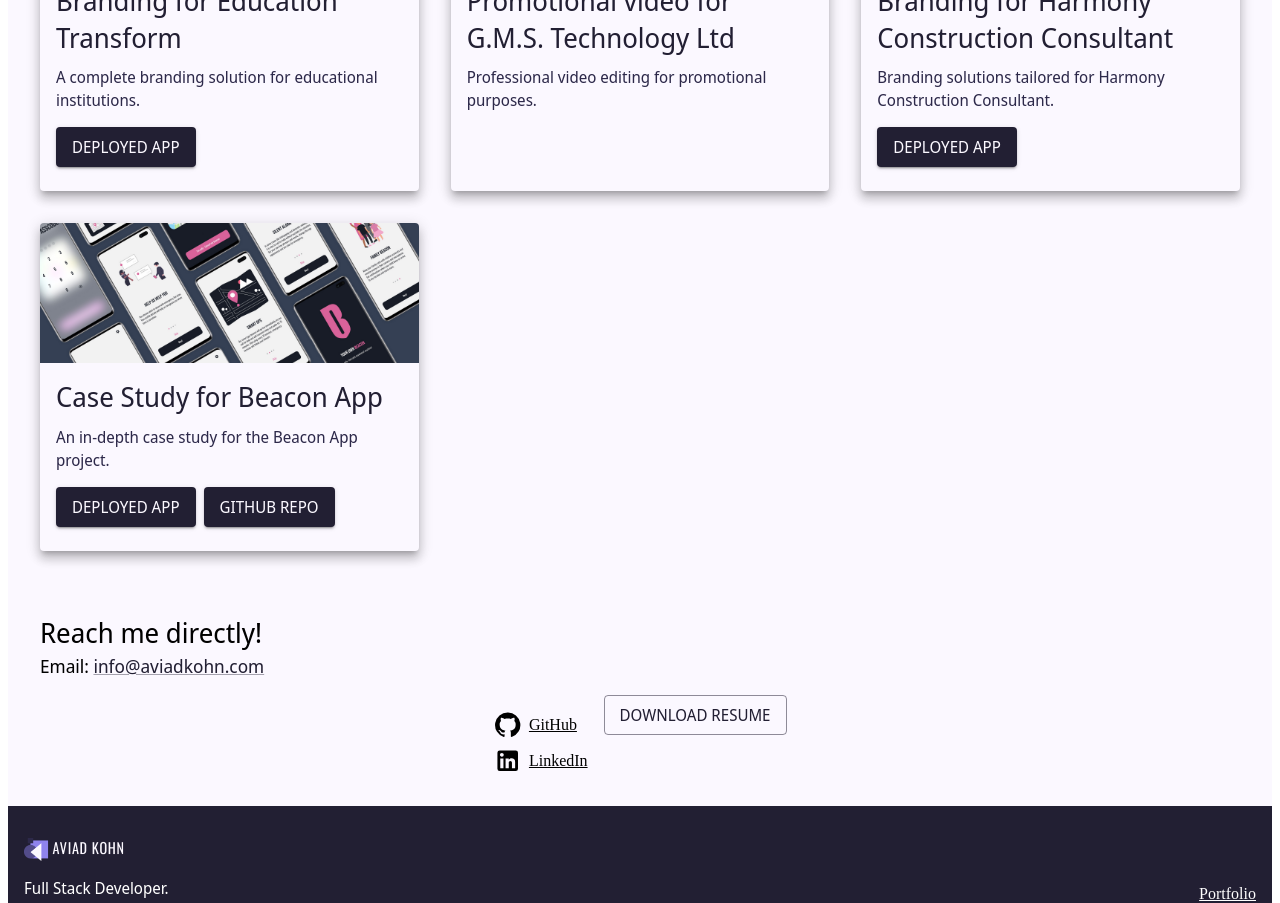
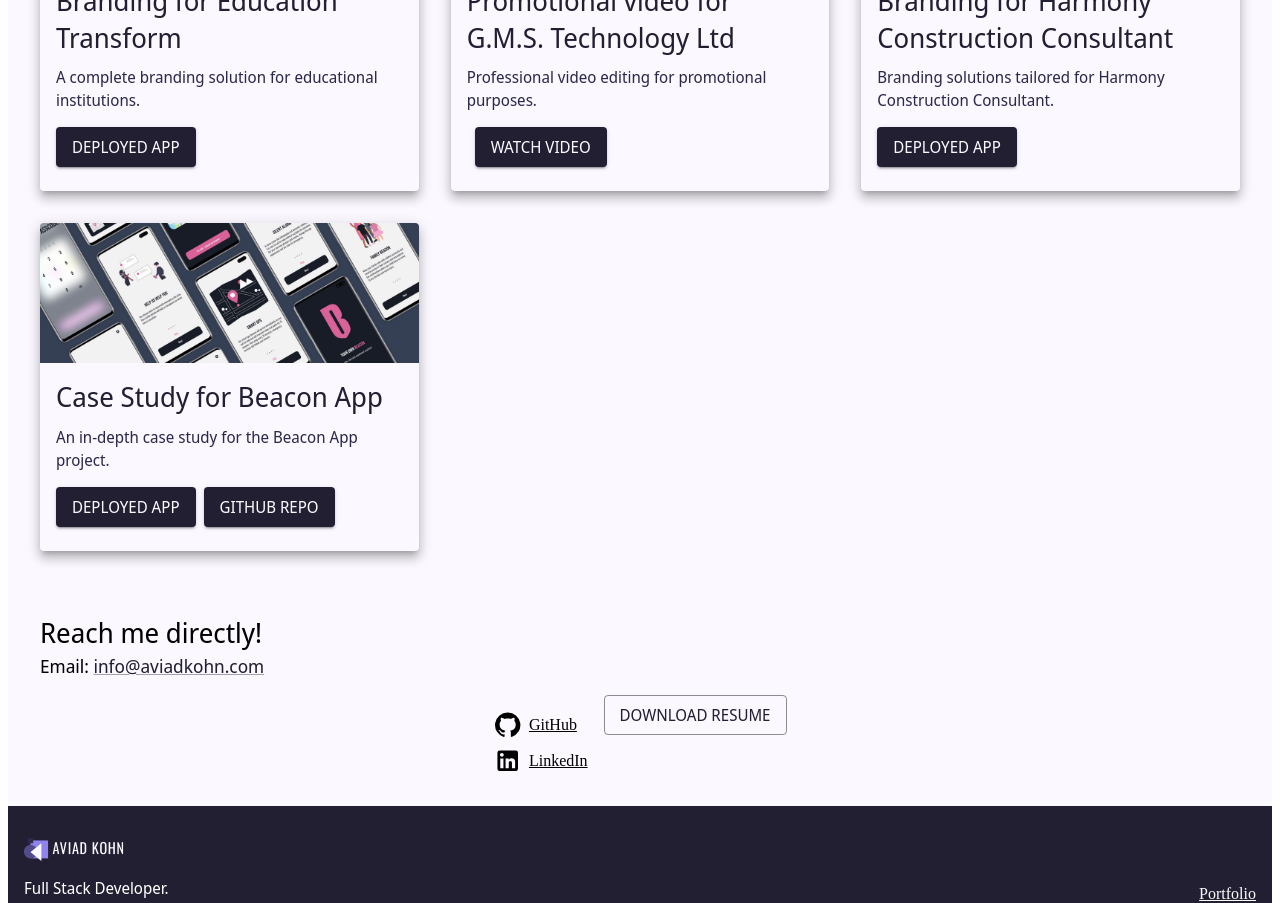
Before and after one commit to xkolsha/React-Portfolio, a React (Vite) app: page /about in a window 1280 px wide. Shown: the part 3220-4123 px from the top of the page. Built offline with nearby package versions, Linux system fonts and the light colour scheme.

Commit message:
added video link btn

```diff
--- a/src/components/Portfolio.jsx
+++ b/src/components/Portfolio.jsx
@@ -112,6 +112,16 @@ const Portfolio = () => {
                       GitHub Repo
                     </Button>
                   )}
+                  {project.videoLink && (
+                    <Button
+                      variant="contained"
+                      color="primary"
+                      onClick={() => window.open(project.videoLink, "_blank")}
+                      sx={{ ml: 1 }}
+                    >
+                      Watch Video
+                    </Button>
+                  )}
                 </Box>
               </CardContent>
             </Card>
```
